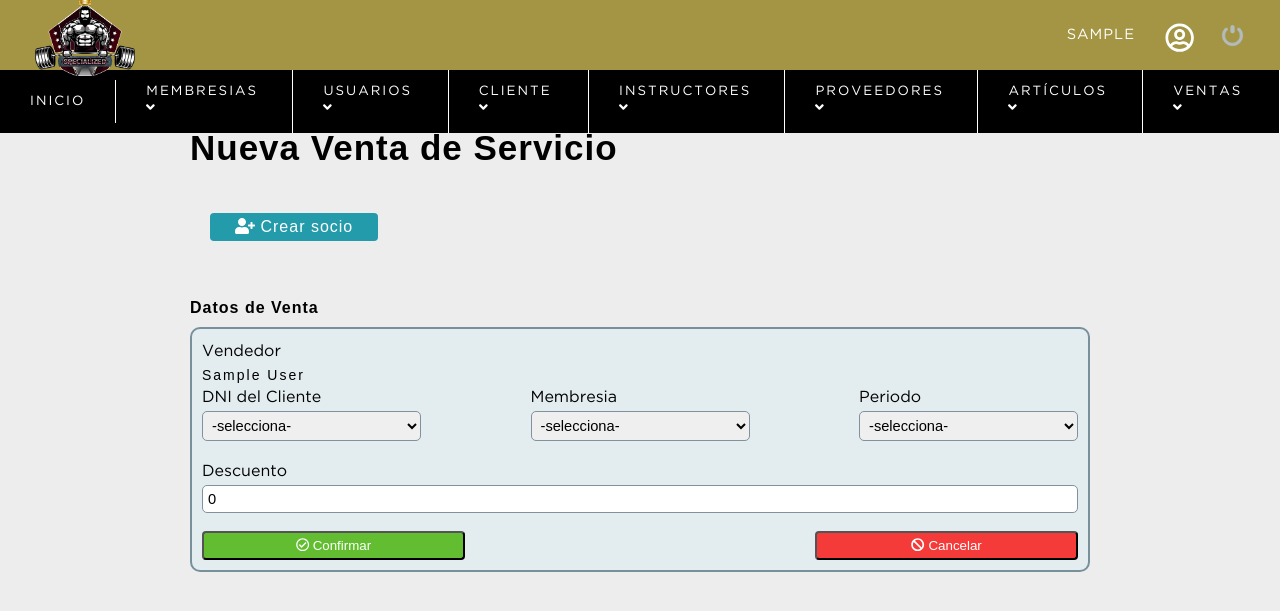
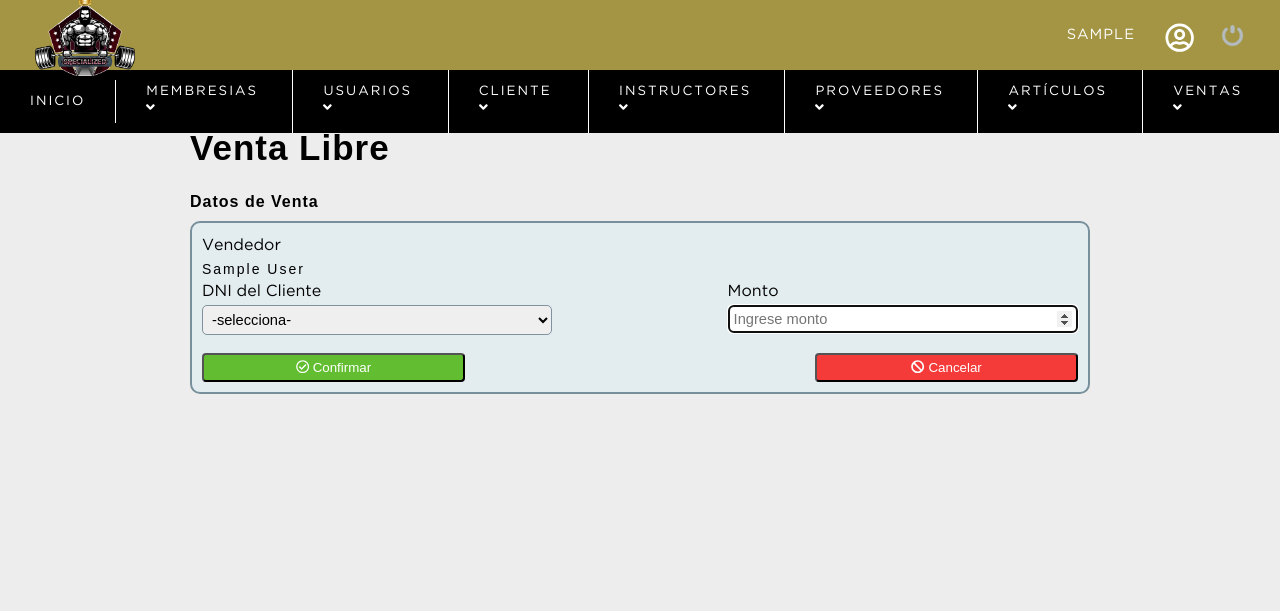
Before and after one commit to byZhetta/system-olympogym, a PHP site: page /sistema/ventaServicios.php in a window 1280 px wide. Shown: the top 611 px of the page. Run offline with PHP 8.4, Linux system fonts and the light colour scheme; the visitor is signed in with stand-in values (Sample User, id 1); tables that the repository leaves empty hold one stand-in row (values such as "Sample post").

Commit message:
se esta modificando el venta libre aun no terminado

```diff
--- a/sistema/ventaServicios.php
+++ b/sistema/ventaServicios.php
@@ -22,7 +22,7 @@
             if($estado == 'Abierto'){
         ?>
         <div class="title_page">
-            <h1>Nueva Venta de Servicio</h1>
+            <h1>Venta Libre</h1>
         </div>
 
 		<?php
@@ -205,25 +205,6 @@
 			}
 		?>
 
-        <div class="datos_cliente">
-            <div class="action_cliente">
-            	<a href="registro_socio.php" class="btn_new"><i class="fas fa-user-plus"></i> Crear socio</a>
-            </div>
-			<br>
-			<div class="alert"><?php echo isset($alert) ? $alert : ''; ?></div>
-			<?php
-				// Si se grabó con exito, se muestra el botón
-				if ($grabadoConExito === true){
-			?>
-				<div class="datos">
-					<a href="ventas.php" class="btn_new"><i class="far fa-file-alt"></i> Ver Factura</a>
-				</div>
-			<?php
-				}
-			?>
-        </div>
-
-
         <div class="datos_venta">
 			<h4>Datos de Venta</h4>
 			<form action="ventaServicios.php" method="post" class="datos">
@@ -231,7 +212,7 @@
 					<label>Vendedor</label>
 					<p><?php echo $_SESSION['nombre']; ?></p>
 				</div>
-				<div class="wd25">
+				<div class="wd40">
                 	<label for="socio">DNI del Cliente</label>
 					<select id="socio" name="dnideSocio">
 						<option value="" selected="selected">-selecciona-</option>
@@ -245,35 +226,9 @@
 					</select>
 					<br>
 				</div>
-				<div class="wd25">
-                	<label for="clase">Membresia</label>
-					<select id="clase" name="nombredeClase">
-						<option value="" selected="selected">-selecciona-</option>
-						<?php
-							if ($listaClases->num_rows > 0) {
-								while ($fila = $listaClases->fetch_assoc()) {
-									echo '<option value="'.$fila["NombreC"].'">'.$fila["NombreC"]."</option>";
-								}
-							}
-						?>
-					</select>
-				</div>
-				<div class="wd25">
-					<label for="periodo">Periodo</label>
-					<select id="periodo" name="periodo">
-						<option value="" selected="selected">-selecciona-</option>
-						<option value="1">Diario</option>
-						<option value="2">Semanal</option>
-						<option value="3">Mensual</option>
-						<option value="4">Trimentral</option>
-						<option value="5">Semestral</option>
-						<option value="6">Anual</option>
-					</select>
-				</div>
-				<div class="wd100">
-                	<label for="descuento">Descuento</label>
-					<input type="number" name="descuento" placeholder="Ingrese el descuento" value="0"/>
-					<br>
+				<div class="wd40">
+					<label for="monto">Monto</label>
+					<input type="number" name="monto" placeholder="Ingrese monto" value="" autofocus/>
 				</div>
 				<div class="wd30">
 					<button type="submit" class="link_addone" name="confirmar"><i class="far fa-check-circle"></i> Confirmar</button>
```
Also changed, not shown: sistema/eliminar_venta.php (added, +85 -0 lines).
